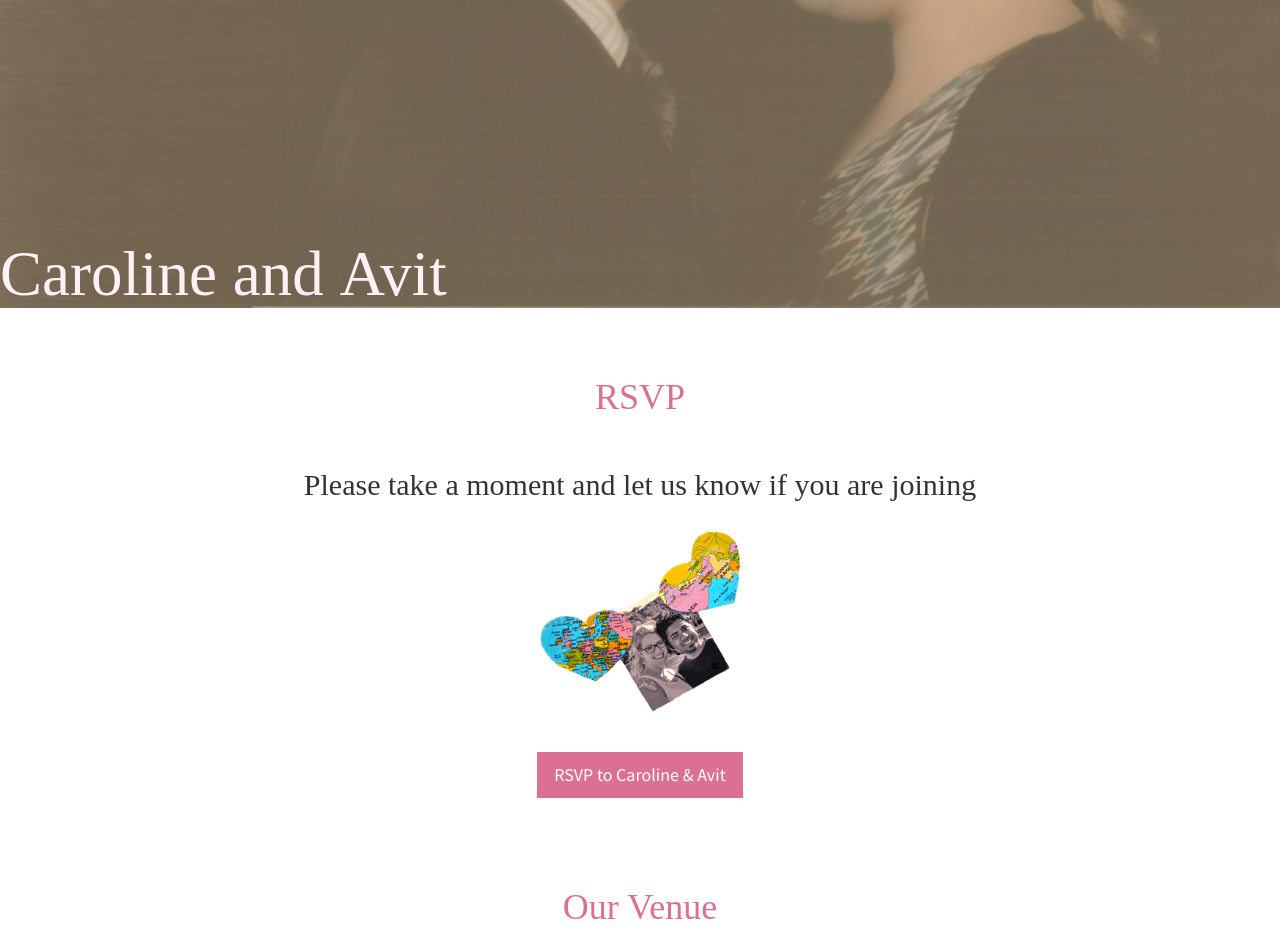
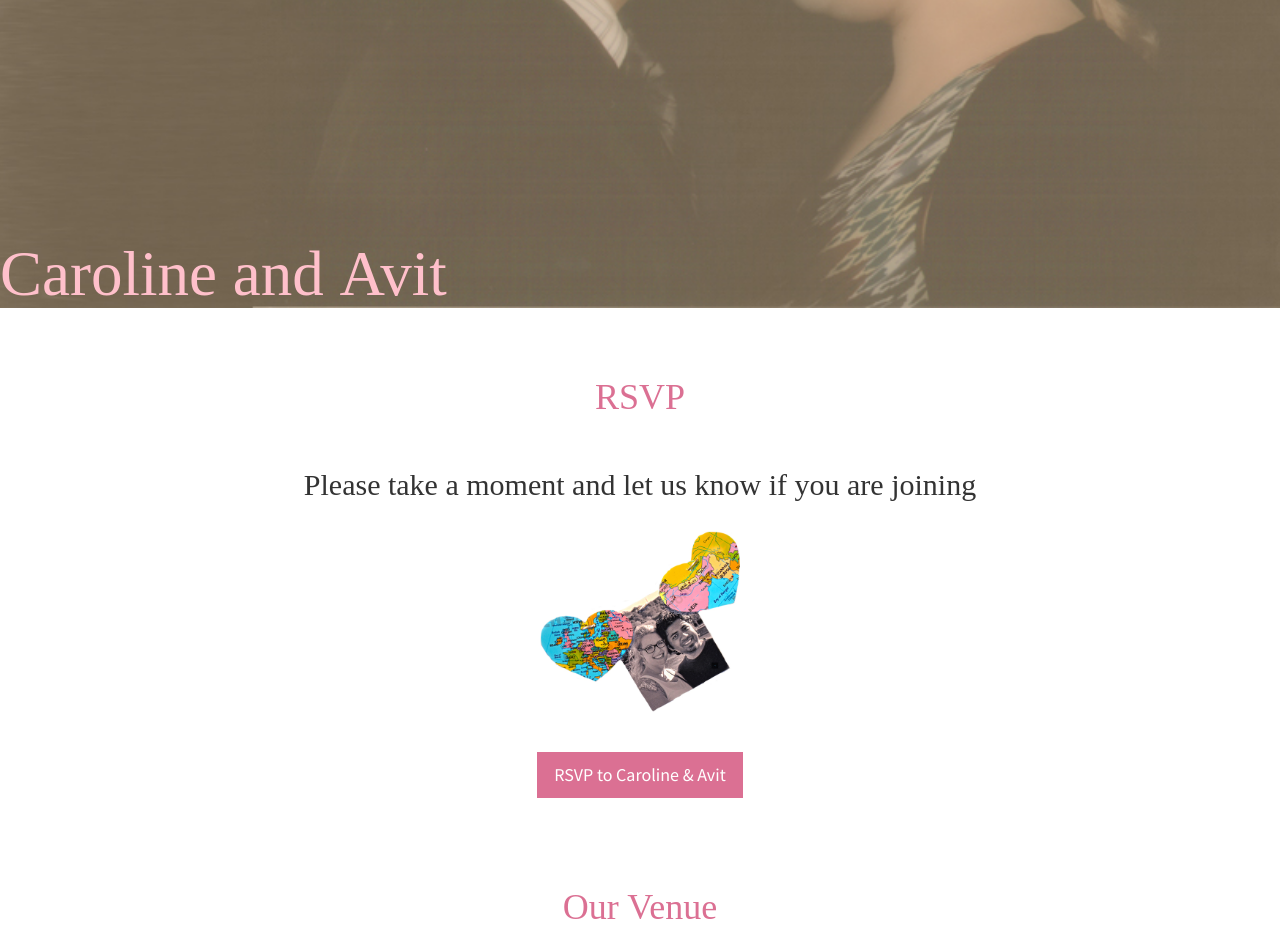
Before and after one commit to MonchiLin/carowedavit.github.io, a Jekyll site: the page built from index.html, in a window 1280 px wide. Shown: the part 592-1527 px from the top of the page. Built offline with Jekyll 4.4.1, drawn with Linux system fonts in a browser that asks for light colours.

```diff
--- a/css/stylish-portfolio.css
+++ b/css/stylish-portfolio.css
@@ -21,7 +21,7 @@
     display: table-cell;
     text-align: left;
     vertical-align: bottom;
-    color: #FFF0F5;
+    color:  #FFC0CB;
     text-indent: 0em;
 }
 
```
